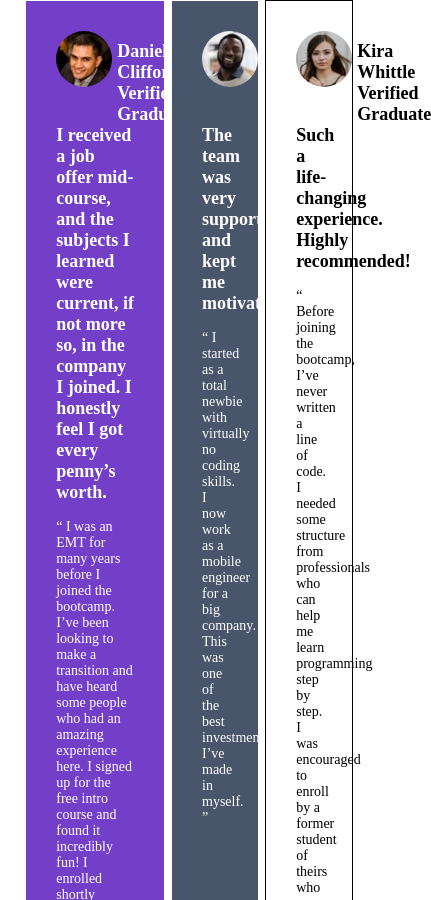
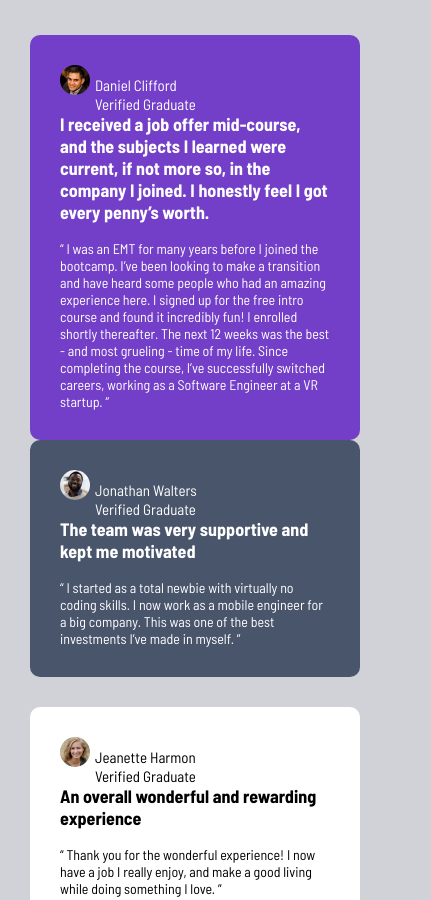
Before and after one commit to Otulaja-Favour/Testimonial, a plain HTML site: page index.html in a window 390 px wide. Shown: the top 900 px of the page, 431 px wide, since content can reach past the window. Drawn offline with Linux system fonts and the light colour scheme.

Commit message:
media query and font family

```diff
--- a/index.css
+++ b/index.css
@@ -1,21 +1,28 @@
+@import url('https://fonts.googleapis.com/css2?family=Barlow+Semi+Condensed:ital,wght@0,100;0,200;0,300;0,400;0,500;0,600;0,700;0,800;0,900;1,100;1,200;1,300;1,400;1,500;1,600;1,700;1,800;1,900&family=Montserrat:ital,wght@0,100..900;1,100..900&display=swap');
 * {
     padding: 0;
     margin: 0;
     box-sizing: border-box;
 }
-
+body{
+    background-color: #D1D2D7;
+}
 .main-container {
     width: 90%;
-    margin: 0 auto;
+    margin: 5px auto;
     display: flex;
     flex-direction: row;
     color: white;
+    font-family: Barlow Semi Condensed;
 }
 
 .main1 {
     width: 70%;
 }
-
+.text b{
+    font-weight: normal;
+    font-size: 15px;
+}
 .upper {
     width: 100%;
     display: flex;
@@ -27,14 +34,14 @@
 
 .insert1 {
     width: 57%;
-    border: 1px solid;
+border-radius: 10px;
     padding: 30px;
     background-color: #733FC8;
 }
 
 .insert2 {
     width: 36%;
-    border: 1px solid;
+    border-radius: 10px;
     padding: 30px;
     background-color: #49556B;
 
@@ -78,9 +85,42 @@ p{
 
 .main2 {
     width: 25%;
-    border: 1px solid;
+    border-radius: 10px;
     padding: 30px;
     background-color: #fff;
     color: black;
 
 }
+
+@media screen and (max-width:900px) {
+    .main-container{
+        width: 100%;
+        padding: 30px;
+        flex-direction: column;
+    }
+    .upper{
+        width: 100%;
+        flex-direction: column;
+        /* padding: 0; */
+    }
+    .lower{
+        width: 100%;
+        flex-direction: column;
+        /* padding: 0; */
+    }
+    .insert1, .insert2{
+        width: 100%;
+    }
+    .part1{
+        width: 60%;
+    }
+    .img img{
+        width: 30px;
+    }
+    .text{
+        /* width: 100%; */
+    }
+    .main2, .main1{
+        width: 100%;
+    }
+}
```
